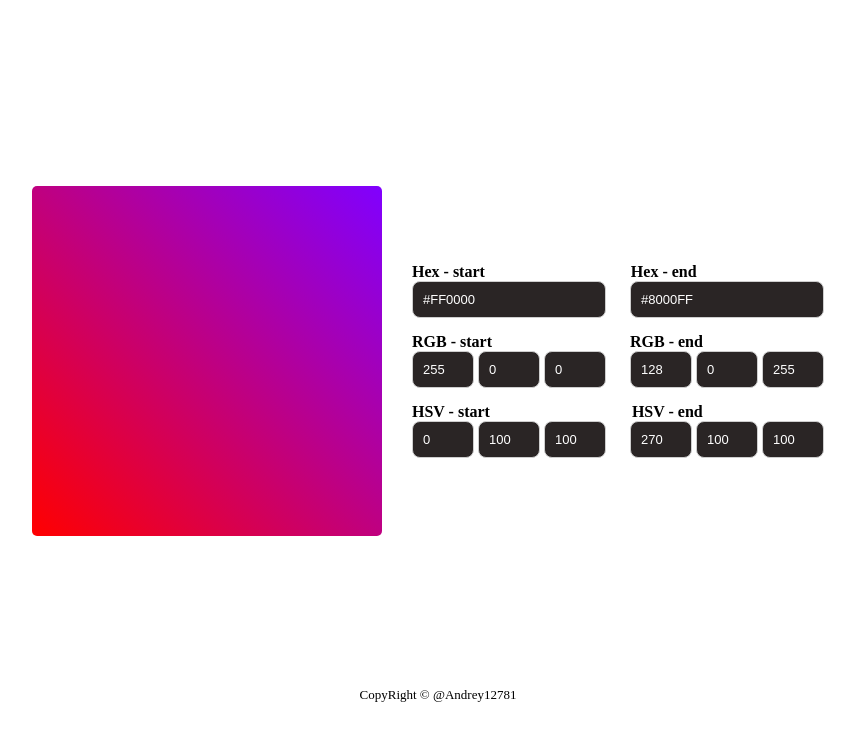
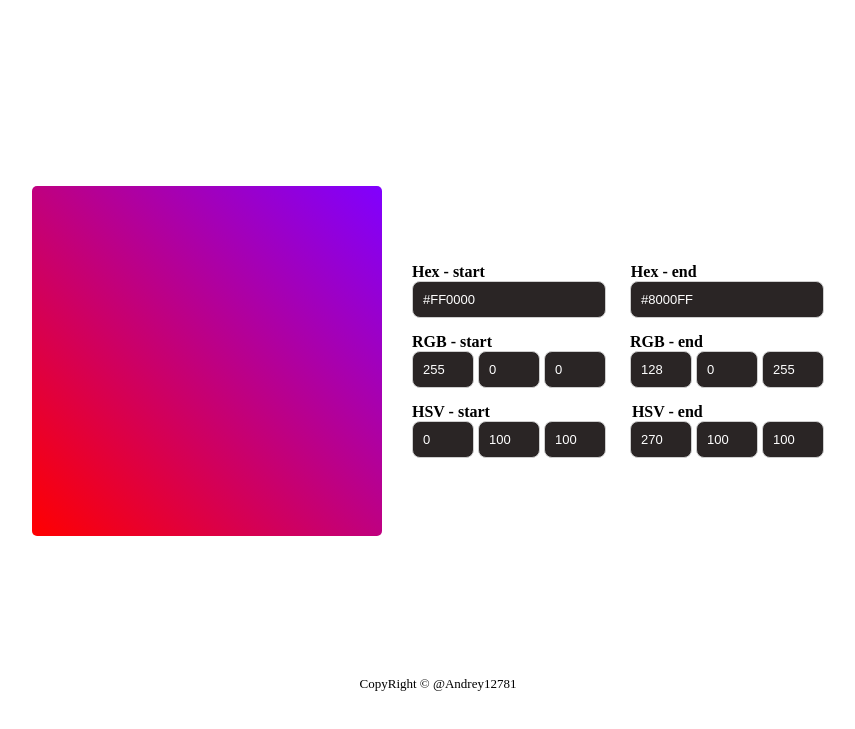
Before and after one commit to Andr1278/GradientPicker, a plain HTML site: page index.html in a window 1280 px wide. Shown: the part 87-816 px from the top of the page, without its empty margins (212-1067 px from the left). Drawn offline with Linux system fonts and the light colour scheme.

Commit message:
Update style.css

```diff
--- a/style.css
+++ b/style.css
@@ -72,7 +72,8 @@ html{
     margin-top: 15px;
 }
 #footer {
-    position: fixed;
+    position: relative;
+    margin-top: -55px;
     left: 0;
     bottom: 0;
     padding: 10px;
```
